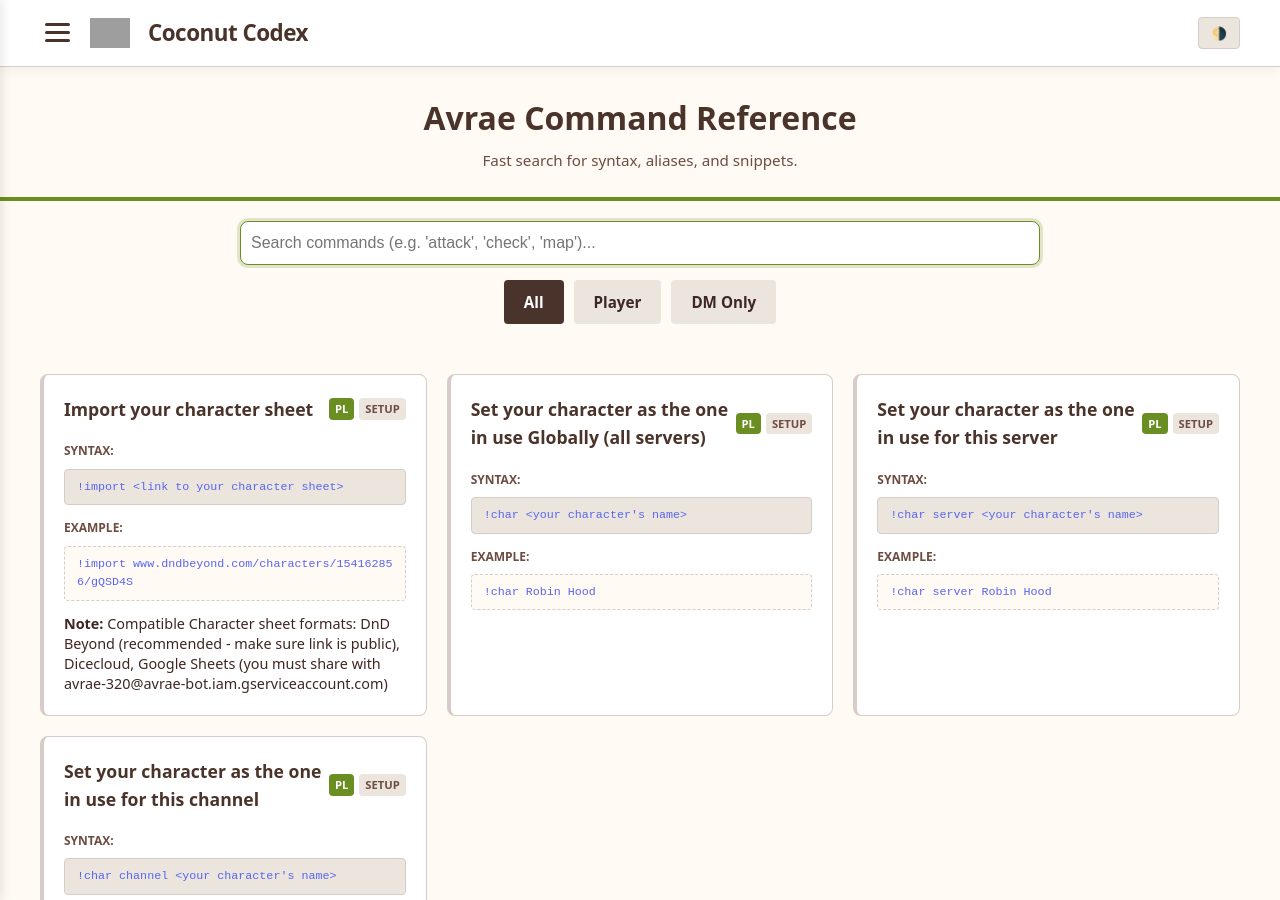
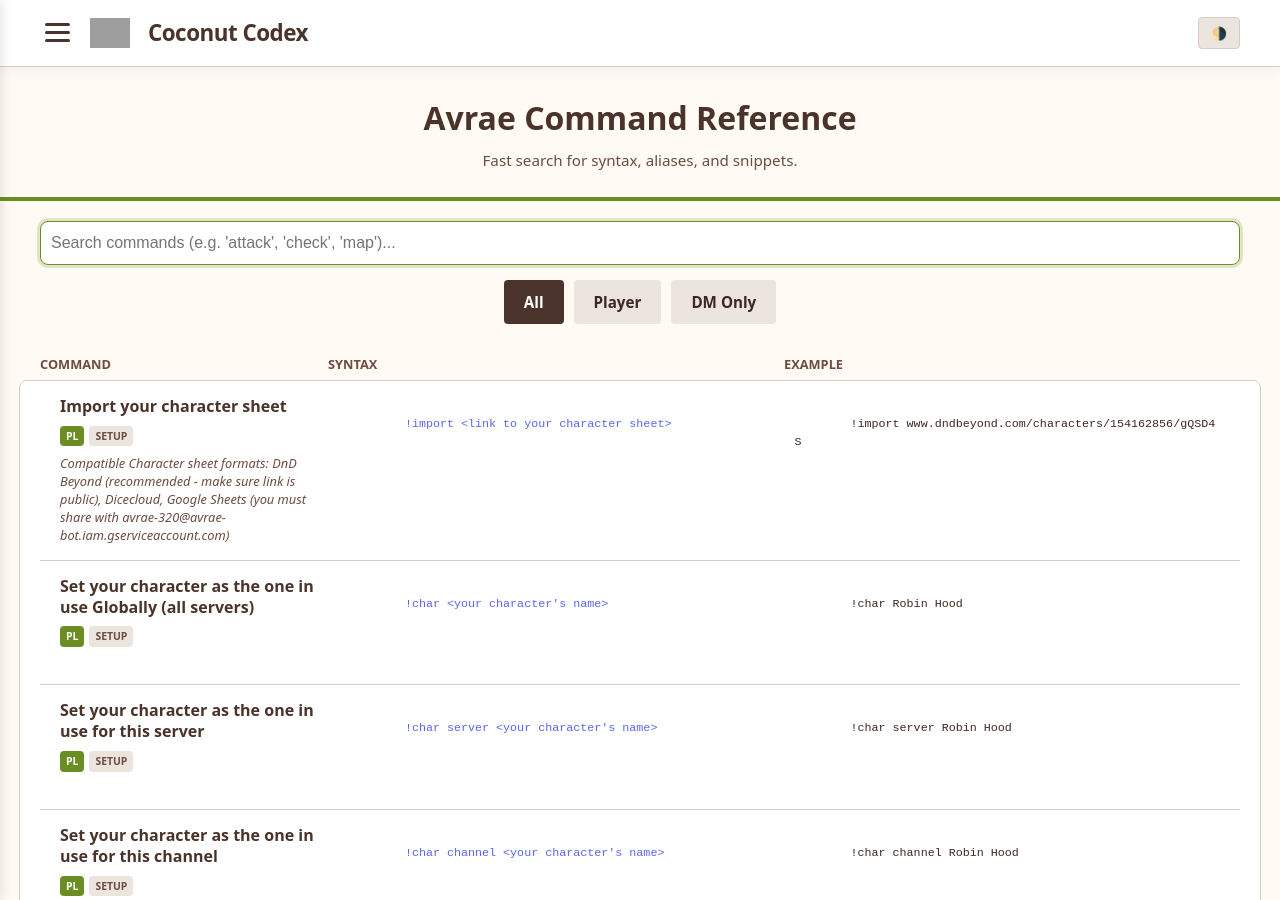
Before and after one commit to coconutswallow/codex, a Jekyll site: the page built from avrae.html, in a window 1280 px wide and 900 px high. Built offline with Jekyll 4.4.1, drawn with Linux system fonts in a browser that asks for light colours; a script that is not in the unit is left out; some of the changed text lies outside the part shown; grey boxes are pictures that could not be loaded.

```diff
--- a/assets/css/style.css
+++ b/assets/css/style.css
@@ -672,116 +672,120 @@
 }
 
 /* ============================================
-   AVRAE COMMAND CARDS
+   AVRAE COMMAND LIST (Table Style)
    ============================================ */
-.avrae-grid {
-  display: grid;
-  /* Responsive Grid: Fits as many as possible, minimum 300px wide */
-  grid-template-columns: repeat(auto-fill, minmax(300px, 1fr));
-  gap: 20px;
+.avrae-list {
+  display: flex;
+  flex-direction: column;
   max-width: 1200px;
   margin: 0 auto;
-  padding: 20px;
+  padding: 0 20px 40px;
+  /* Border around the whole list to look like one page/table */
+  border: 1px solid var(--color-border);
+  border-radius: var(--border-radius);
+  background: var(--color-bg-card);
+  overflow: hidden; /* Clip inner borders */
 }
 
-.cmd-card {
+.cmd-row {
+  display: grid;
+  /* 3 Columns: Heading (Smaller) | Syntax (Wide) | Example (Wide) */
+  grid-template-columns: 1.2fr 1.9fr 1.9fr;
+  gap: 20px;
+  padding: 15px 20px;
+  border-bottom: 1px solid var(--color-border);
   background: var(--color-bg-card);
-  border: 1px solid var(--color-border);
-  border-left: 4px solid var(--color-border);
-  border-radius: 8px;
-  padding: 20px;
+  align-items: start; /* Align to top for multi-line content */
+}
+
+/* Remove border from last item */
+.cmd-row:last-child { border-bottom: none; }
+
+/* Zebra Striping for readability */
+.cmd-row:nth-child(even) { background: var(--color-bg-row-light); }
+[data-theme="dark"] .cmd-row:nth-child(even) { background: #251a16; } /* Custom dark zebra */
+
+/* --- COLUMN 1: HEADING --- */
+.col-heading {
   display: flex;
   flex-direction: column;
-  gap: 8px;
-  transition: transform 0.2s, box-shadow 0.2s;
-}
-
-.cmd-card:hover {
-  transform: translateY(-2px);
-  box-shadow: 0 4px 12px rgba(0,0,0,0.08);
-  border-left-color: var(--palette-brand-accent);
-}
-
-/* Header */
-.cmd-header {
-  display: flex;
-  justify-content: space-between;
-  align-items: center;
-  margin-bottom: 5px;
+  gap: 5px;
 }
 
 .cmd-title {
+  font-size: 1em;
   font-weight: 800;
-  font-size: 1.1em;
   color: var(--color-primary);
   margin: 0;
+  line-height: 1.3;
+}
+
+.cmd-meta {
+  display: flex;
+  flex-wrap: wrap;
+  gap: 5px;
+  margin-top: 4px;
 }
 
 .cmd-badge {
-  font-size: 0.7em;
+  font-size: 0.65em;
   text-transform: uppercase;
-  background: var(--color-bg-controls);
   padding: 2px 6px;
   border-radius: 4px;
+  font-weight: bold;
+  background: var(--color-bg-controls);
   color: var(--color-text-muted);
-  font-weight: bold;
 }
 
-/* Labels (Syntax/Example) */
-.cmd-label {
-  font-size: 0.75em;
-  text-transform: uppercase;
+.cmd-note-text {
+  font-size: 0.8em;
   color: var(--color-text-muted);
-  font-weight: bold;
-  margin-top: 5px;
-}
-
-/* Code Blocks */
-.cmd-syntax-wrapper {
-  background: var(--color-bg-controls);
-  border: 1px solid var(--color-border);
-  border-radius: 4px;
-  display: flex;
-  overflow: hidden;
-}
-
-/* Subtle difference for Example box */
-.cmd-syntax-wrapper.example-box {
-  background: var(--color-bg-page); /* Slightly lighter/different */
-  border-style: dashed;
-}
-
-.cmd-code {
-  flex-grow: 1;
-  font-family: monospace;
-  padding: 8px 12px;
-  font-size: 0.9em;
-  color: var(--palette-brand-discord);
-  white-space: pre-wrap; /* Allows text to wrap if too long */
-  word-break: break-all;
-}
-
-/* Notes */
-.cmd-note {
-  font-size: 0.9em;
-  color: var(--color-text);
-  margin-top: 5px;
+  font-style: italic;
+  margin-top: 4px;
   line-height: 1.4;
 }
 
-/* Footer */
-.cmd-footer {
-  margin-top: auto; /* Pushes footer to bottom */
-  padding-top: 10px;
-  text-align: right;
+/* --- COLUMNS 2 & 3: CODE BLOCKS --- */
+.col-code {
+  font-family: monospace;
+  font-size: 0.9em;
+  color: var(--palette-brand-discord);
+  white-space: pre-wrap;
+  word-break: break-all;
+  background: transparent; /* Removed box look to blend in */
 }
 
-.demo-link {
+.demo-link-small {
+  display: block;
+  margin-top: 5px;
+  font-size: 0.75em;
+  text-transform: uppercase;
+  font-weight: bold;
+  color: var(--palette-brand-accent);
   cursor: pointer;
-  color: var(--palette-brand-accent);
-  font-weight: bold;
-  text-decoration: underline;
-  font-size: 0.85em;
+}
+
+/* --- MOBILE STACKING --- */
+@media (max-width: 800px) {
+  .cmd-row {
+    display: flex;
+    flex-direction: column;
+    gap: 10px;
+    padding: 20px;
+    border-bottom: 4px solid var(--color-border); /* Thicker separator on mobile */
+  }
+
+  /* Add labels for mobile context */
+  .col-code::before {
+    content: attr(data-label);
+    display: block;
+    font-size: 0.7em;
+    font-weight: bold;
+    text-transform: uppercase;
+    color: var(--color-text-muted);
+    margin-bottom: 2px;
+    font-family: sans-serif;
+  }
 }
 
 /* ============================================
--- a/avrae.html
+++ b/avrae.html
@@ -8,8 +8,7 @@
   <p>Fast search for syntax, aliases, and snippets.</p>
 </div>
 
-<div class="map-search-wrapper" style="max-width: 800px; flex-direction: column; gap: 15px;">
-
+<div class="map-search-wrapper" style="max-width: 1200px; flex-direction: column; gap: 15px;">
   <input type="text" id="cmdSearchInput" placeholder="Search commands (e.g. 'attack', 'check', 'map')..." autofocus style="width: 100%;">
 
   <div class="filter-toggles" style="display: flex; gap: 10px; justify-content: center; width: 100%;">
@@ -17,18 +16,24 @@
     <button class="tool-btn" onclick="setFilter('Player')" id="btn-player">Player</button>
     <button class="tool-btn" onclick="setFilter('DM')" id="btn-dm">DM Only</button>
   </div>
-
 </div>
 
-<div class="avrae-grid" id="cmd-grid">
+<div style="max-width: 1200px; margin: 0 auto; padding: 0 20px 5px; display: grid; grid-template-columns: 1.2fr 1.9fr 1.9fr; font-weight: bold; font-size: 0.8em; color: var(--color-text-muted); text-transform: uppercase;">
+    <span class="hide-mobile">Command</span>
+    <span class="hide-mobile">Syntax</span>
+    <span class="hide-mobile">Example</span>
+</div>
+
+<div class="avrae-list" id="cmd-grid">
   {% for cmd in site.data.avrae_commands %}
-    <div class="cmd-card"
+    <div class="cmd-row"
          data-search="{{ cmd.title }} {{ cmd.tags }} {{ cmd.category }} {{ cmd.note }}"
          data-type="{{ cmd.type | default: 'Both' }}">
 
-      <div class="cmd-header">
-        <h3 class="cmd-title">{{ cmd.title }}</h3>
-        <div style="display:flex; gap:5px;">
+      <div class="col-heading">
+        <div class="cmd-title">{{ cmd.title }}</div>
+
+        <div class="cmd-meta">
             {% if cmd.type == 'DM' %}
                 <span class="cmd-badge" style="background:#4A332A; color:white;">DM</span>
             {% elsif cmd.type == 'Player' %}
@@ -36,31 +41,25 @@
             {% endif %}
             <span class="cmd-badge">{{ cmd.category }}</span>
         </div>
+
+        {% if cmd.note %}
+            <div class="cmd-note-text">{{ cmd.note }}</div>
+        {% endif %}
       </div>
 
-      <div class="cmd-label">Syntax:</div>
-      <div class="cmd-syntax-wrapper">
-        <code class="cmd-code">{{ cmd.syntax | escape }}</code>
+      <div class="col-code" data-label="Syntax">
+        {{ cmd.syntax | escape }}
       </div>
 
-      <div class="cmd-label">Example:</div>
-      <div class="cmd-syntax-wrapper example-box">
-        <code class="cmd-code">{{ cmd.example | escape }}</code>
-      </div>
+      <div class="col-code" data-label="Example" style="color: var(--color-text);">
+        {{ cmd.example | escape }}
 
-      {% if cmd.note %}
-        <div class="cmd-note">
-            <strong>Note:</strong> {{ cmd.note }}
-        </div>
-      {% endif %}
-
-      {% if cmd.image and cmd.image != "" %}
-      <div class="cmd-footer">
-          <span class="demo-link" onclick="openModal('{{ cmd.image | relative_url }}')">
+        {% if cmd.image and cmd.image != "" %}
+          <span class="demo-link-small" onclick="openModal('{{ cmd.image | relative_url }}')">
             🎥 View Demo
           </span>
+        {% endif %}
       </div>
-      {% endif %}
 
     </div>
   {% endfor %}
@@ -75,11 +74,15 @@
   </div>
 </div>
 
+<style>
+    @media (max-width: 800px) { .hide-mobile { display: none; } }
+</style>
+
 <script>
   let currentFilter = 'All';
 
   const searchInput = document.getElementById('cmdSearchInput');
-  const allCards = document.querySelectorAll('.cmd-card');
+  const allRows = document.querySelectorAll('.cmd-row'); // Updated selector
   const btns = {
     'All': document.getElementById('btn-all'),
     'Player': document.getElementById('btn-player'),
@@ -116,7 +119,7 @@
           }
       }
 
-      card.style.display = (textMatch && typeMatch) ? 'flex' : 'none';
+      row.style.display = (textMatch && typeMatch) ? 'grid' : 'none'; // Use Grid display
     });
   }
 
```
Also changed, not shown: other parts of avrae.html (+3 -3 lines).
